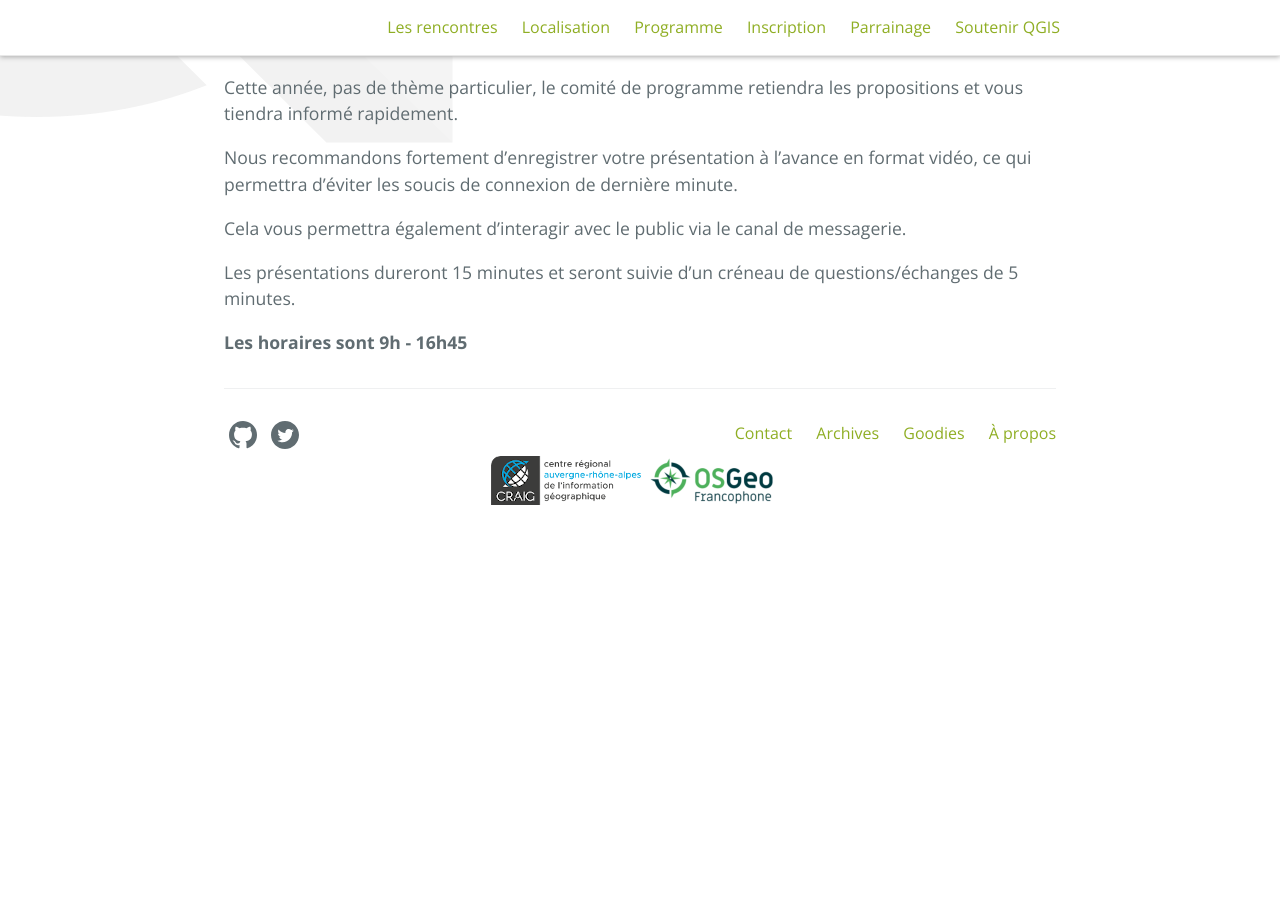
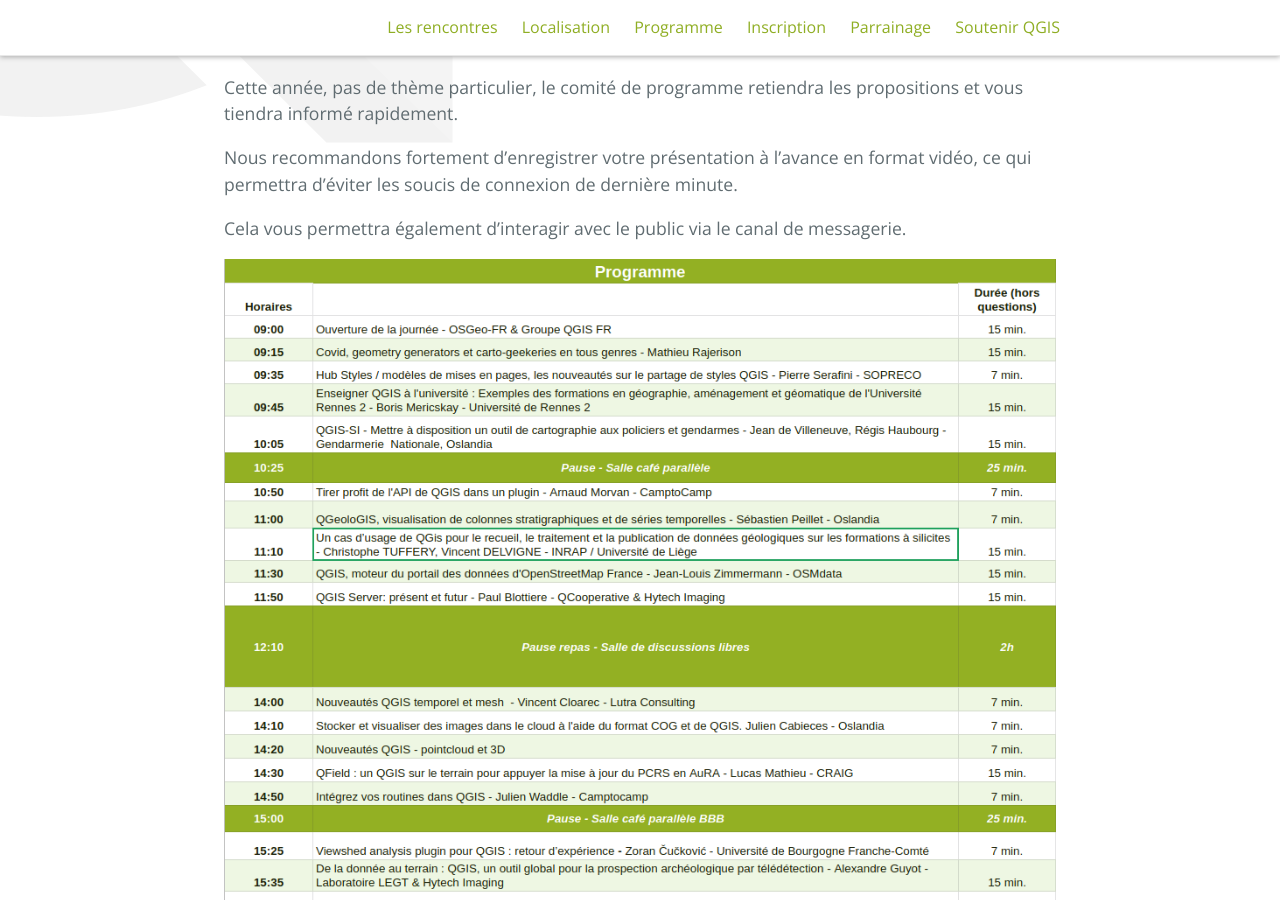
Before and after one commit to OSGeo-fr/QGIS-conf-fr-website, a Jekyll site: the page built from z20_programme.md, in a window 1280 px wide and 900 px high, scrolled down 1156 px. Built offline with Jekyll 4.4.1, drawn with Linux system fonts in a browser that asks for light colours; before the commit the page ends 1715 px from its top, so only the background shows below that.

Commit message:
publication programme (#52)

```diff
--- a/z20_programme.md
+++ b/z20_programme.md
@@ -40,6 +40,5 @@ Nous recommandons fortement d'enregistrer votre présentation à l'avance en for
 
 Cela vous permettra également d’interagir avec le public via le canal de messagerie.
 
-Les présentations dureront 15 minutes et seront suivie d'un créneau de questions/échanges de 5 minutes.
 
-**Les horaires sont 9h - 16h45**
+![programme](images/programme_2020.png)
```
Also changed, not shown: images/programme_2020.png (added).
